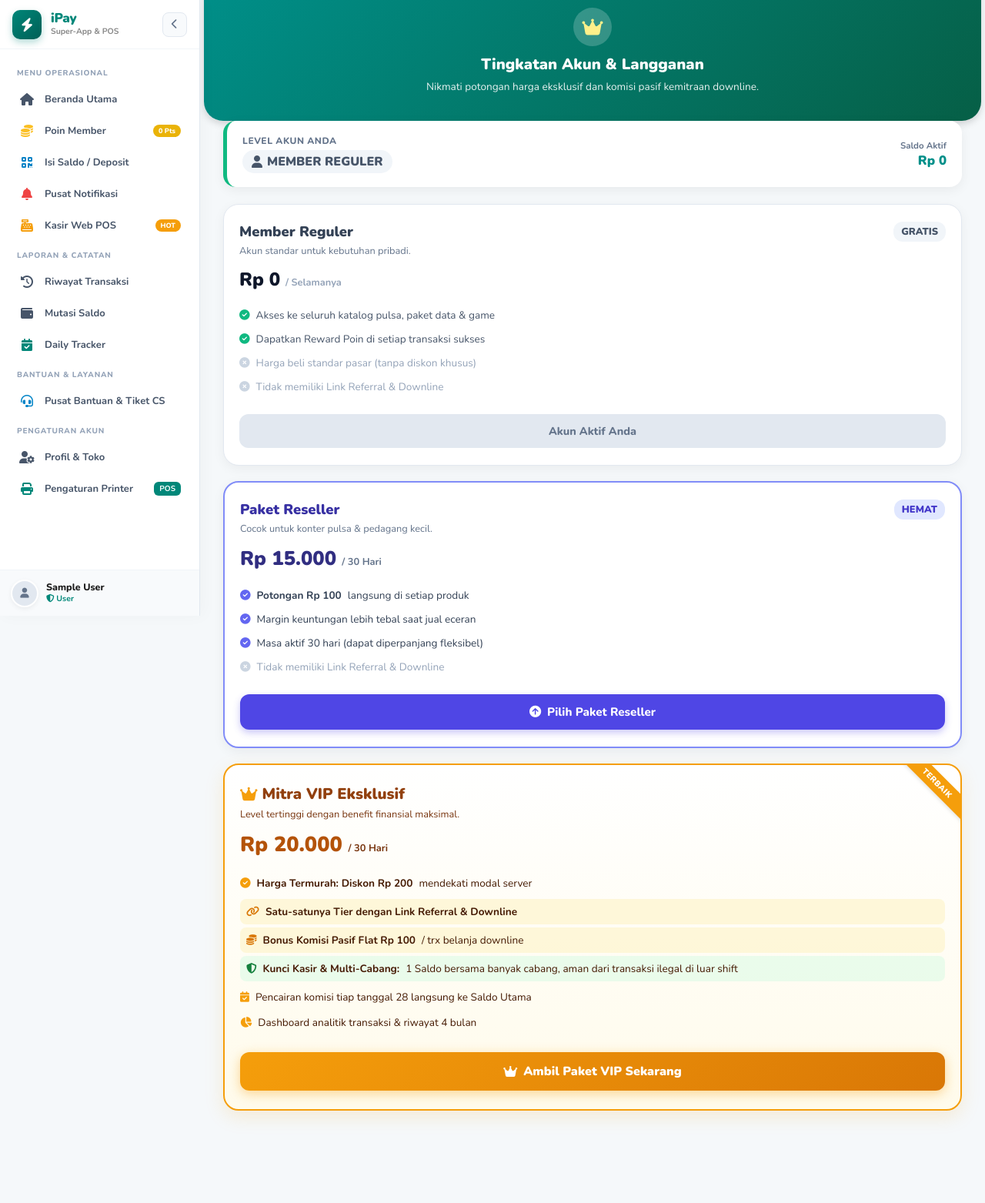
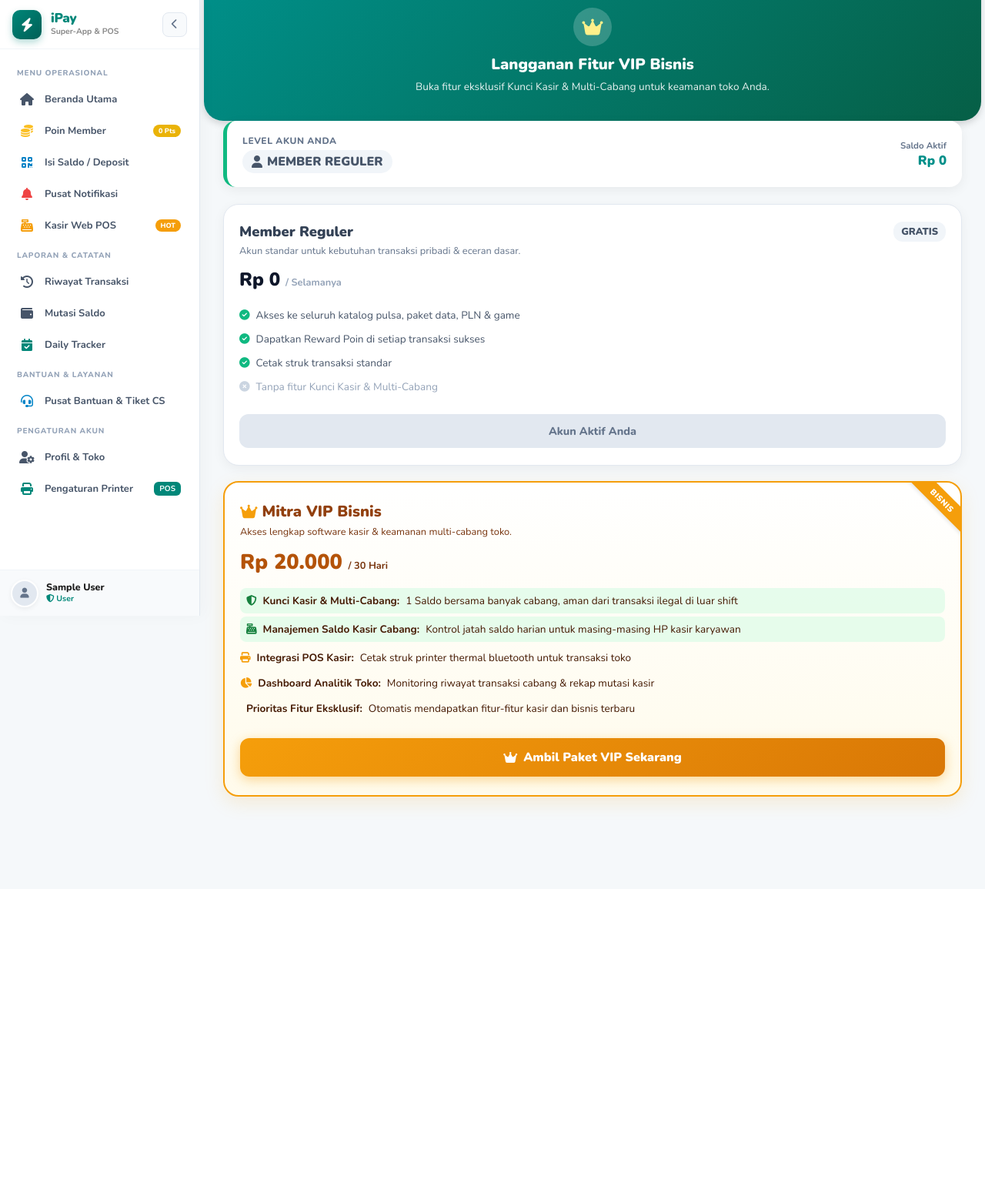
Before and after one commit to angga2103/garudatell, a Flask app: page /upgrade in a window 1280 px wide. Shown: the whole page at 77% size. After the commit the page ends 1053 px from the top, so only its background shows below. Run offline with Flask 3, Linux system fonts and the light colour scheme; the visitor is signed in with stand-in values (Sample User, id 1); data comes from the database, SQL or seed files in the repository; data that the repository does not hold is empty; some libraries are stand-ins or nearby versions.

Commit message:
feat(vip): finalize pure SaaS model (single catalog pricing, eliminate commission leakage, hero feature Kunci Kasir & Multi-Cabang)

```diff
--- a/app/routes/user.py
+++ b/app/routes/user.py
@@ -1526,27 +1526,16 @@ def account_upgrade():
 
 @user_bp.route('/vip/downline')
 def vip_downline():
-    """Dashboard manajemen downline, komisi bulanan, dan referral eksklusif VIP."""
+    """Pengalihan fitur downline ke sistem Kunci Kasir & Multi-Cabang VIP (Model SaaS)."""
     if not current_user.is_authenticated:
-        flash('Silakan masuk terlebih dahulu untuk mengakses halaman ini.', 'warning')
+        flash('Silakan masuk terlebih dahulu untuk mengakses fitur VIP.', 'warning')
         return redirect('/profil')
 
     if not current_user.is_vip_active():
-        flash('Fitur Kemitraan & Manajemen Downline eksklusif untuk akun VIP. Silakan upgrade ke VIP untuk menikmati fitur ini.', 'info')
+        flash('Fitur Kunci Kasir & Multi-Cabang eksklusif untuk akun VIP. Silakan aktifkan VIP Bisnis untuk toko Anda.', 'info')
         return redirect(url_for('user.account_upgrade'))
 
-    ref_code = ensure_user_referral_code(current_user)
-    stats = get_vip_downline_stats(current_user.id)
-    base_url = request.host_url.rstrip('/')
-    referral_link = f"{base_url}/register?ref={ref_code}"
-
-    return render_template(
-        'user/downline.html',
-        title='MANAJEMEN DOWNLINE VIP',
-        stats=stats,
-        ref_code=ref_code,
-        referral_link=referral_link
-    )
+    return redirect('/vip/devices')
 
 @user_bp.route('/vip/downline/claim', methods=['POST'])
 def vip_claim_commission():
--- a/app/templates/user/upgrade.html
+++ b/app/templates/user/upgrade.html
@@ -7,8 +7,8 @@
     <div style="display: inline-flex; align-items: center; justify-content: center; width: 50px; height: 50px; border-radius: 50%; background: rgba(255,255,255,0.2); margin-bottom: 10px;">
         <i class="fas fa-crown" style="font-size: 24px; color: #fef08a;"></i>
     </div>
-    <h4 style="margin: 0; font-weight: 900; font-size: 1.25rem;">Tingkatan Akun & Langganan</h4>
-    <p style="margin: 6px 0 0 0; font-size: 0.85rem; opacity: 0.9;">Nikmati potongan harga eksklusif dan komisi pasif kemitraan downline.</p>
+    <h4 style="margin: 0; font-weight: 900; font-size: 1.25rem;">Langganan Fitur VIP Bisnis</h4>
+    <p style="margin: 6px 0 0 0; font-size: 0.85rem; opacity: 0.9;">Buka fitur eksklusif Kunci Kasir & Multi-Cabang untuk keamanan toko Anda.</p>
 </div>
 
 <div style="padding: 0 10px 90px 10px; margin-top: -20px;">
@@ -60,7 +60,7 @@
             <div style="display: flex; justify-content: space-between; align-items: flex-start; margin-bottom: 12px;">
                 <div>
                     <h5 style="margin: 0; font-size: 1.15rem; font-weight: 900; color: #334155;">Member Reguler</h5>
-                    <p style="margin: 4px 0 0 0; font-size: 0.8rem; color: #64748b;">Akun standar untuk kebutuhan pribadi.</p>
+                    <p style="margin: 4px 0 0 0; font-size: 0.8rem; color: #64748b;">Akun standar untuk kebutuhan transaksi pribadi & eceran dasar.</p>
                 </div>
                 <span style="background: #f1f5f9; color: #475569; font-weight: 900; font-size: 0.8rem; padding: 4px 10px; border-radius: 12px;">
                     GRATIS
@@ -73,16 +73,16 @@
 
             <ul style="list-style: none; padding: 0; margin: 0 0 20px 0; font-size: 0.85rem; color: #475569;">
                 <li style="padding: 6px 0; display: flex; align-items: center; gap: 8px;">
-                    <i class="fas fa-check-circle" style="color: #10b981;"></i> Akses ke seluruh katalog pulsa, paket data & game
+                    <i class="fas fa-check-circle" style="color: #10b981;"></i> Akses ke seluruh katalog pulsa, paket data, PLN & game
                 </li>
                 <li style="padding: 6px 0; display: flex; align-items: center; gap: 8px;">
                     <i class="fas fa-check-circle" style="color: #10b981;"></i> Dapatkan Reward Poin di setiap transaksi sukses
                 </li>
-                <li style="padding: 6px 0; display: flex; align-items: center; gap: 8px; color: #94a3b8;">
-                    <i class="fas fa-times-circle" style="color: #cbd5e1;"></i> Harga beli standar pasar (tanpa diskon khusus)
+                <li style="padding: 6px 0; display: flex; align-items: center; gap: 8px;">
+                    <i class="fas fa-check-circle" style="color: #10b981;"></i> Cetak struk transaksi standar
                 </li>
                 <li style="padding: 6px 0; display: flex; align-items: center; gap: 8px; color: #94a3b8;">
-                    <i class="fas fa-times-circle" style="color: #cbd5e1;"></i> Tidak memiliki Link Referral & Downline
+                    <i class="fas fa-times-circle" style="color: #cbd5e1;"></i> Tanpa fitur Kunci Kasir & Multi-Cabang
                 </li>
             </ul>
 
@@ -91,54 +91,18 @@
             </button>
         </div>
 
-        <!-- 2. KARTU RESELLER -->
-        <div style="background: white; border-radius: 20px; padding: 22px 20px; box-shadow: 0 4px 15px rgba(0,0,0,0.06); border: 2px solid #818cf8; position: relative;">
-            <div style="display: flex; justify-content: space-between; align-items: flex-start; margin-bottom: 12px;">
-                <div>
-                    <h5 style="margin: 0; font-size: 1.15rem; font-weight: 900; color: #3730a3;">Paket Reseller</h5>
-                    <p style="margin: 4px 0 0 0; font-size: 0.8rem; color: #64748b;">Cocok untuk konter pulsa & pedagang kecil.</p>
-                </div>
-                <span style="background: #e0e7ff; color: #4338ca; font-weight: 900; font-size: 0.8rem; padding: 4px 10px; border-radius: 12px;">
-                    HEMAT
-                </span>
-            </div>
-
-            <div style="font-size: 1.6rem; font-weight: 900; color: #312e81; margin-bottom: 15px;">
-                Rp {{ "{:,.0f}".format(tier_cfg.upgrade_fee_reseller).replace(',', '.') }} <span style="font-size: 0.8rem; font-weight: 700; color: #64748b;">/ 30 Hari</span>
-            </div>
-
-            <ul style="list-style: none; padding: 0; margin: 0 0 20px 0; font-size: 0.85rem; color: #334155;">
-                <li style="padding: 6px 0; display: flex; align-items: center; gap: 8px;">
-                    <i class="fas fa-check-circle" style="color: #6366f1;"></i> <strong>Potongan Rp {{ "{:,.0f}".format(tier_cfg.discount_reseller).replace(',', '.') }}</strong> langsung di setiap produk
-                </li>
-                <li style="padding: 6px 0; display: flex; align-items: center; gap: 8px;">
-                    <i class="fas fa-check-circle" style="color: #6366f1;"></i> Margin keuntungan lebih tebal saat jual eceran
-                </li>
-                <li style="padding: 6px 0; display: flex; align-items: center; gap: 8px;">
-                    <i class="fas fa-check-circle" style="color: #6366f1;"></i> Masa aktif 30 hari (dapat diperpanjang fleksibel)
-                </li>
-                <li style="padding: 6px 0; display: flex; align-items: center; gap: 8px; color: #94a3b8;">
-                    <i class="fas fa-times-circle" style="color: #cbd5e1;"></i> Tidak memiliki Link Referral & Downline
-                </li>
-            </ul>
-
-            <button type="button" onclick="confirmUpgrade('reseller', {{ tier_cfg.upgrade_fee_reseller }}, 'Reseller')" style="width: 100%; padding: 13px; border-radius: 12px; border: none; background: #4f46e5; color: white; font-weight: 800; font-size: 0.95rem; cursor: pointer; display: flex; align-items: center; justify-content: center; gap: 8px; box-shadow: 0 4px 10px rgba(79, 70, 229, 0.3);">
-                <i class="fas fa-arrow-circle-up"></i> {% if effective_role == 'reseller' %}Perpanjang Langganan Reseller{% else %}Pilih Paket Reseller{% endif %}
-            </button>
-        </div>
-
-        <!-- 3. KARTU VIP (PALING DIREKOMENDASIKAN & EKSKLUSIF) -->
+        <!-- 2. KARTU VIP BISNIS (HERO SAAS FEATURE) -->
         <div style="background: linear-gradient(to bottom, #ffffff, #fffbeb); border-radius: 20px; padding: 24px 20px; box-shadow: 0 8px 25px rgba(245, 158, 11, 0.15); border: 2.5px solid #f59e0b; position: relative; overflow: hidden;">
             <div style="position: absolute; top: 12px; right: -30px; background: #f59e0b; color: white; font-size: 0.65rem; font-weight: 900; padding: 4px 35px; transform: rotate(45deg); letter-spacing: 0.5px; box-shadow: 0 2px 5px rgba(0,0,0,0.1);">
-                TERBAIK
+                BISNIS
             </div>
 
             <div style="display: flex; justify-content: space-between; align-items: flex-start; margin-bottom: 12px;">
                 <div>
                     <h5 style="margin: 0; font-size: 1.25rem; font-weight: 900; color: #92400e; display: flex; align-items: center; gap: 6px;">
-                        <i class="fas fa-crown" style="color: #f59e0b;"></i> Mitra VIP Eksklusif
+                        <i class="fas fa-crown" style="color: #f59e0b;"></i> Mitra VIP Bisnis
                     </h5>
-                    <p style="margin: 4px 0 0 0; font-size: 0.8rem; color: #78350f;">Level tertinggi dengan benefit finansial maksimal.</p>
+                    <p style="margin: 4px 0 0 0; font-size: 0.8rem; color: #78350f;">Akses lengkap software kasir & keamanan multi-cabang toko.</p>
                 </div>
             </div>
 
@@ -147,35 +111,29 @@
             </div>
 
             <ul style="list-style: none; padding: 0; margin: 0 0 22px 0; font-size: 0.85rem; color: #451a03;">
-                <li style="padding: 7px 0; display: flex; align-items: center; gap: 8px;">
-                    <i class="fas fa-check-circle" style="color: #f59e0b;"></i> <strong>Harga Termurah: Diskon Rp {{ "{:,.0f}".format(tier_cfg.discount_vip).replace(',', '.') }}</strong> mendekati modal server
-                </li>
-                <li style="padding: 7px 0; display: flex; align-items: center; gap: 8px; background: rgba(254, 243, 199, 0.6); padding-left: 8px; border-radius: 8px; margin: 4px 0;">
-                    <i class="fas fa-link" style="color: #d97706;"></i> <strong>Satu-satunya Tier dengan Link Referral & Downline</strong>
-                </li>
-                <li style="padding: 7px 0; display: flex; align-items: center; gap: 8px; background: rgba(254, 243, 199, 0.6); padding-left: 8px; border-radius: 8px; margin: 4px 0;">
-                    <i class="fas fa-coins" style="color: #d97706;"></i> <strong>Bonus Komisi Pasif Flat Rp {{ "{:,.0f}".format(tier_cfg.commission_flat).replace(',', '.') }}</strong> / trx belanja downline
-                </li>
-                <li style="padding: 7px 0; display: flex; align-items: center; gap: 8px; background: rgba(220, 252, 231, 0.6); padding-left: 8px; border-radius: 8px; margin: 4px 0;">
+                <li style="padding: 7px 0; display: flex; align-items: center; gap: 8px; background: rgba(220, 252, 231, 0.7); padding-left: 8px; border-radius: 8px; margin: 4px 0;">
                     <i class="fas fa-shield-alt" style="color: #15803d;"></i> <strong>Kunci Kasir & Multi-Cabang:</strong> 1 Saldo bersama banyak cabang, aman dari transaksi ilegal di luar shift
                 </li>
-                <li style="padding: 7px 0; display: flex; align-items: center; gap: 8px;">
-                    <i class="fas fa-calendar-check" style="color: #f59e0b;"></i> Pencairan komisi tiap tanggal {{ tier_cfg.payout_date }} langsung ke Saldo Utama
+                <li style="padding: 7px 0; display: flex; align-items: center; gap: 8px; background: rgba(220, 252, 231, 0.7); padding-left: 8px; border-radius: 8px; margin: 4px 0;">
+                    <i class="fas fa-cash-register" style="color: #15803d;"></i> <strong>Manajemen Saldo Kasir Cabang:</strong> Kontrol jatah saldo harian untuk masing-masing HP kasir karyawan
                 </li>
                 <li style="padding: 7px 0; display: flex; align-items: center; gap: 8px;">
-                    <i class="fas fa-chart-pie" style="color: #f59e0b;"></i> Dashboard analitik transaksi & riwayat 4 bulan
+                    <i class="fas fa-print" style="color: #f59e0b;"></i> <strong>Integrasi POS Kasir:</strong> Cetak struk printer thermal bluetooth untuk transaksi toko
+                </li>
+                <li style="padding: 7px 0; display: flex; align-items: center; gap: 8px;">
+                    <i class="fas fa-chart-pie" style="color: #f59e0b;"></i> <strong>Dashboard Analitik Toko:</strong> Monitoring riwayat transaksi cabang & rekap mutasi kasir
+                </li>
+                <li style="padding: 7px 0; display: flex; align-items: center; gap: 8px;">
+                    <i class="fas fa-sparkles" style="color: #f59e0b;"></i> <strong>Prioritas Fitur Eksklusif:</strong> Otomatis mendapatkan fitur-fitur kasir dan bisnis terbaru
                 </li>
             </ul>
 
             {% if effective_role == 'vip' %}
             <div style="display: flex; gap: 8px; flex-wrap: wrap;">
-                <a href="/vip/downline" style="flex: 1; min-width: 130px; text-decoration: none; padding: 11px 8px; border-radius: 12px; background: #fff; border: 2px solid #f59e0b; color: #b45309; font-weight: 800; font-size: 0.85rem; text-align: center; display: flex; align-items: center; justify-content: center; gap: 6px;">
-                    <i class="fas fa-users"></i> Downline
+                <a href="/vip/devices" style="flex: 1; min-width: 130px; text-decoration: none; padding: 11px 8px; border-radius: 12px; background: #fff; border: 2px solid #059669; color: #065f46; font-weight: 800; font-size: 0.85rem; text-align: center; display: flex; align-items: center; justify-content: center; gap: 6px;">
+                    <i class="fas fa-shield-alt"></i> Kelola Kunci Kasir
                 </a>
-                <a href="/vip/devices" style="flex: 1; min-width: 130px; text-decoration: none; padding: 11px 8px; border-radius: 12px; background: #fff; border: 2px solid #059669; color: #065f46; font-weight: 800; font-size: 0.85rem; text-align: center; display: flex; align-items: center; justify-content: center; gap: 6px;">
-                    <i class="fas fa-shield-alt"></i> Kunci Kasir
-                </a>
-                <button type="button" onclick="confirmUpgrade('vip', {{ tier_cfg.upgrade_fee_vip }}, 'VIP')" style="flex: 100%; padding: 12px; border-radius: 12px; border: none; background: #d97706; color: white; font-weight: 800; font-size: 0.9rem; cursor: pointer; display: flex; align-items: center; justify-content: center; gap: 6px; box-shadow: 0 4px 12px rgba(217, 119, 6, 0.35); margin-top: 4px;">
+                <button type="button" onclick="confirmUpgrade('vip', {{ tier_cfg.upgrade_fee_vip }}, 'VIP')" style="flex: 1; min-width: 130px; padding: 12px; border-radius: 12px; border: none; background: #d97706; color: white; font-weight: 800; font-size: 0.9rem; cursor: pointer; display: flex; align-items: center; justify-content: center; gap: 6px; box-shadow: 0 4px 12px rgba(217, 119, 6, 0.35);">
                     <i class="fas fa-sync-alt"></i> Perpanjang VIP
                 </button>
             </div>
```
Also changed, not shown: app/services/tier_service.py (+7 -26 lines), app/templates/admin/tier_settings.html (+13 -4 lines), app/templates/user/profil.html (+10 -23 lines).
